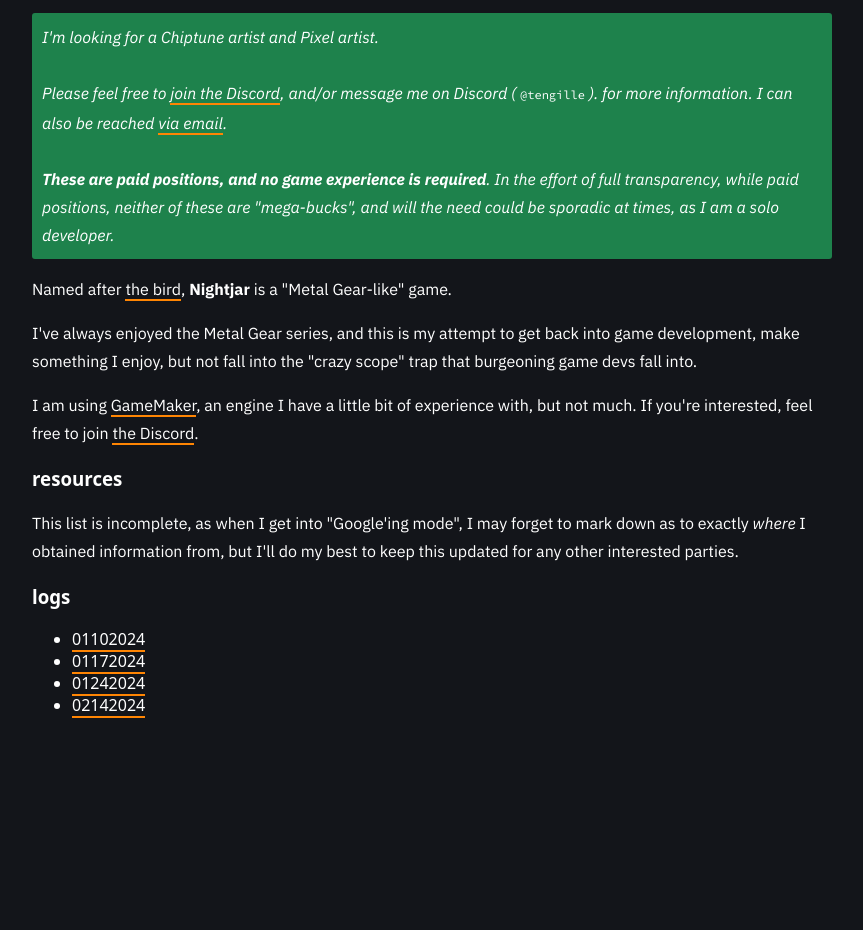
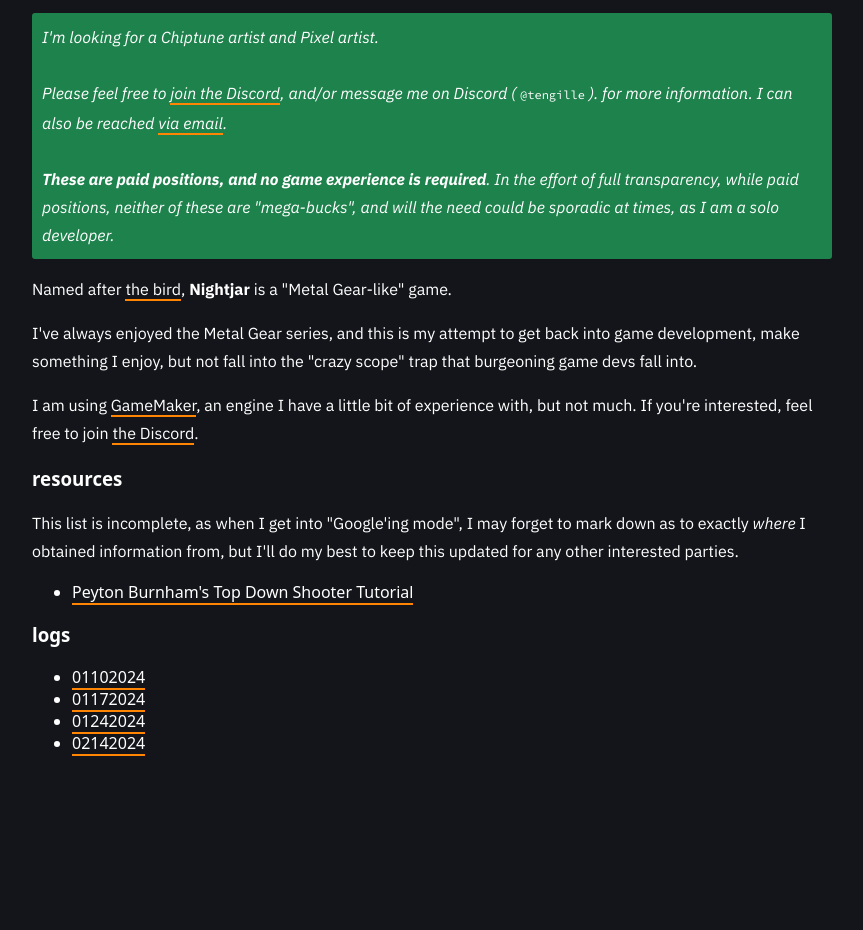
Before and after one commit to bird-dog-software/nightjar-site-astro, an Astro site: page / in a window 1280 px wide. Shown: the part 378-1308 px from the top of the page, without its empty margins (208-1071 px from the left). Before the commit the page ends 1270 px from the top, so only its background shows below. Built offline with nearby package versions, Linux system fonts and the light colour scheme; Astro itself is replaced by a stand-in of ours.

Commit message:
Resources

```diff
--- a/src/pages/index.astro
+++ b/src/pages/index.astro
@@ -39,6 +39,9 @@ import Banner from '../components/Banner.astro';
 				to exactly <i>where</i> I obtained information from, but I'll do my best to keep this updated
 				for any other interested parties.
 			</p>
+			<ul>
+				<li><a href="https://www.youtube.com/watch?v=qTqDY4JtFfo&list=PL14Yj-e2sgzxTXIRYH-J2_PWAZRMahfLb">Peyton Burnham's Top Down Shooter Tutorial</a></li>
+			</ul>
 
 			<h3>logs</h3>
 			<ul>
```
